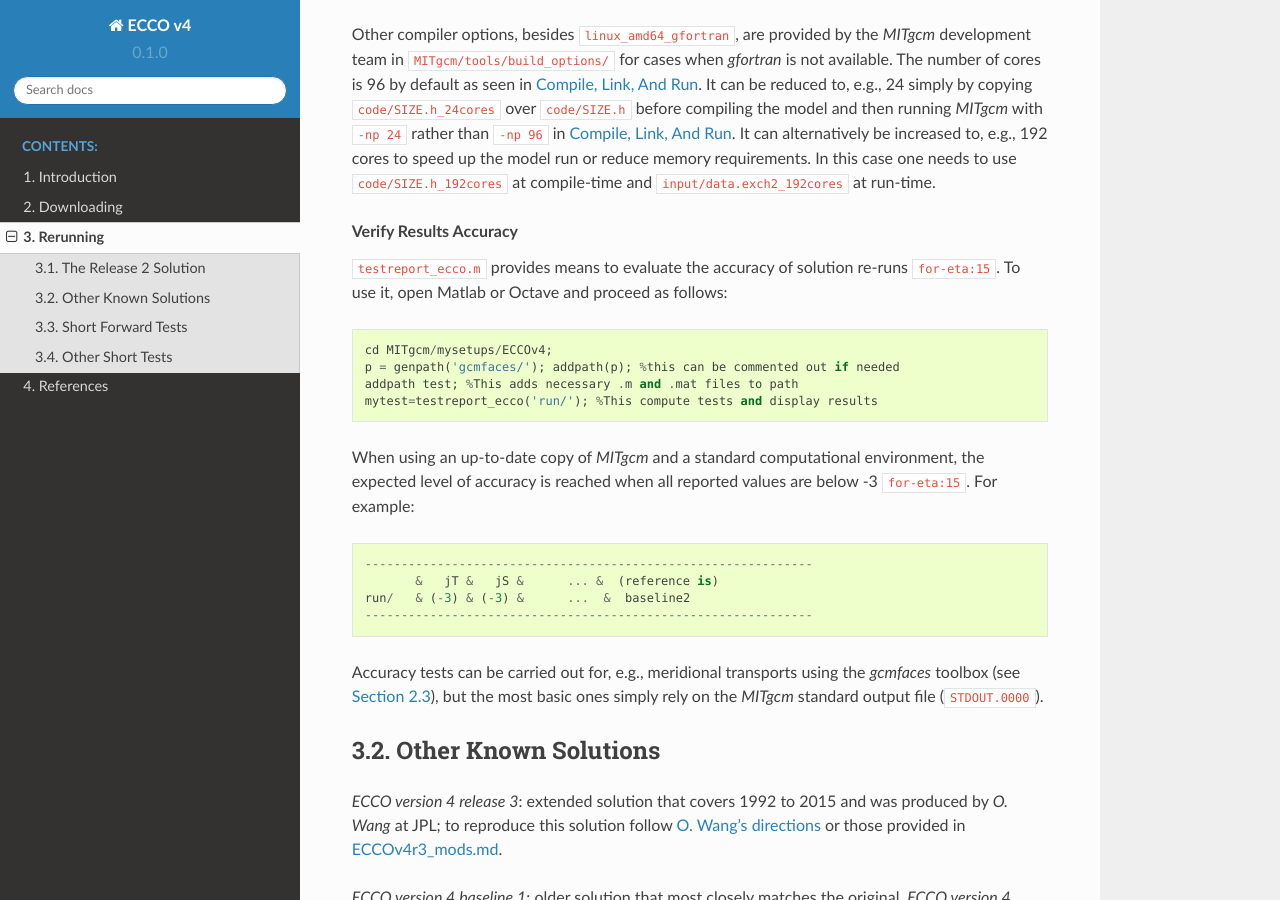
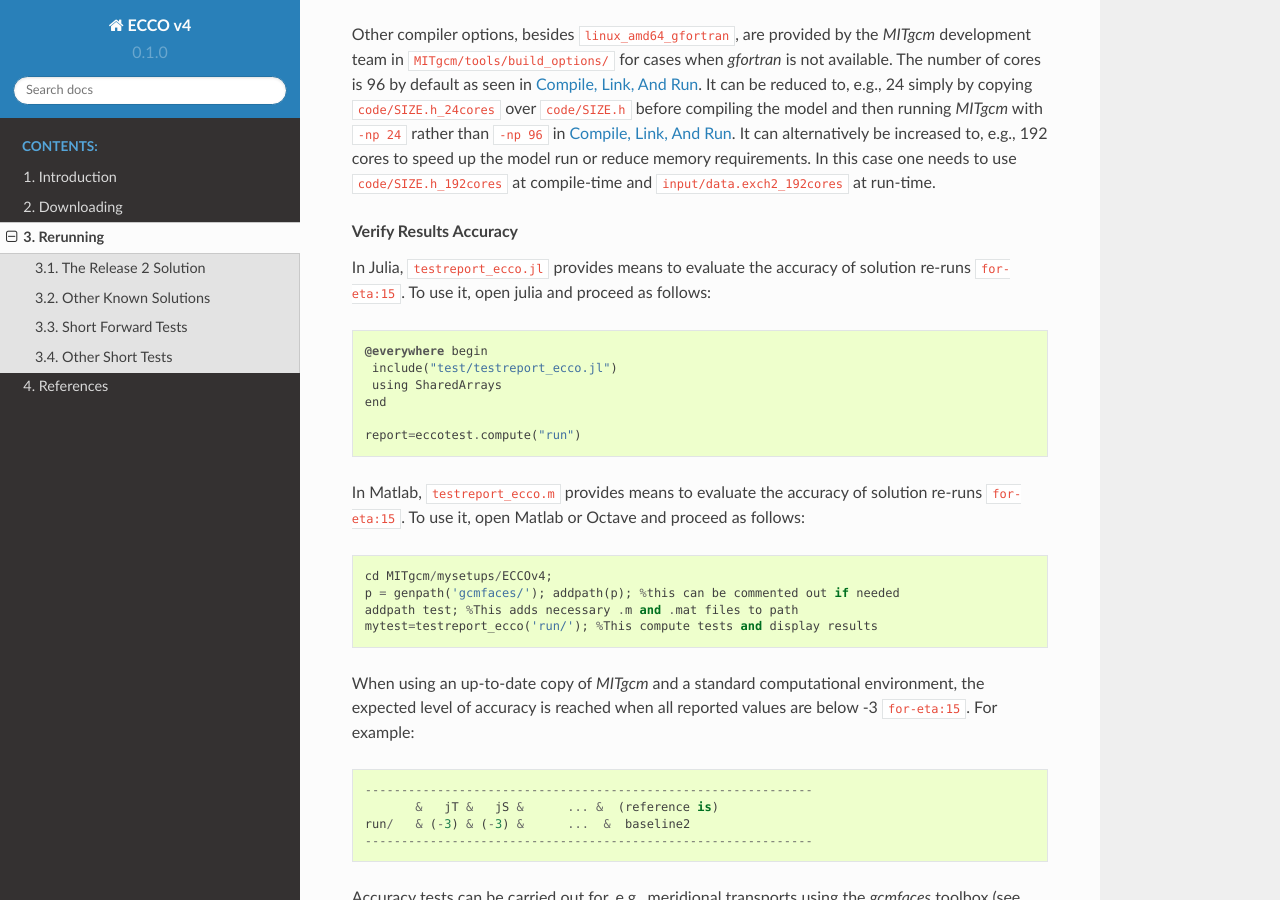
Before and after one commit to gaelforget/ECCOv4, a Sphinx documentation site: the page built from docs/runs.rst, in a window 1280 px wide and 900 px high, scrolled down 1224 px. Built offline with Sphinx 7.4.7 and the Read the Docs theme 2.0.0, drawn with Linux system fonts in a browser that asks for light colours; cross-references to code outside the pages are shown as plain code.

Commit message:
add docs for using test/testreport_ecco.jl

```diff
--- a/docs/runs.rst
+++ b/docs/runs.rst
@@ -56,7 +56,18 @@ Other compiler options, besides ``linux_amd64_gfortran``, are provided by the `M
 
 .. rubric:: Verify Results Accuracy
 
-``testreport_ecco.m`` provides means to evaluate the accuracy of solution re-runs :cite:`for-eta:15`. To use it, open Matlab or Octave and proceed as follows:
+In Julia, ``testreport_ecco.jl`` provides means to evaluate the accuracy of solution re-runs :cite:`for-eta:15`. To use it, open julia and proceed as follows:
+
+::
+
+    @everywhere begin
+     include("test/testreport_ecco.jl")
+     using SharedArrays
+    end
+
+    report=eccotest.compute("run")
+
+In Matlab, ``testreport_ecco.m`` provides means to evaluate the accuracy of solution re-runs :cite:`for-eta:15`. To use it, open Matlab or Octave and proceed as follows:
 
 ::
 
```
Also changed, not shown: 1 other file.
